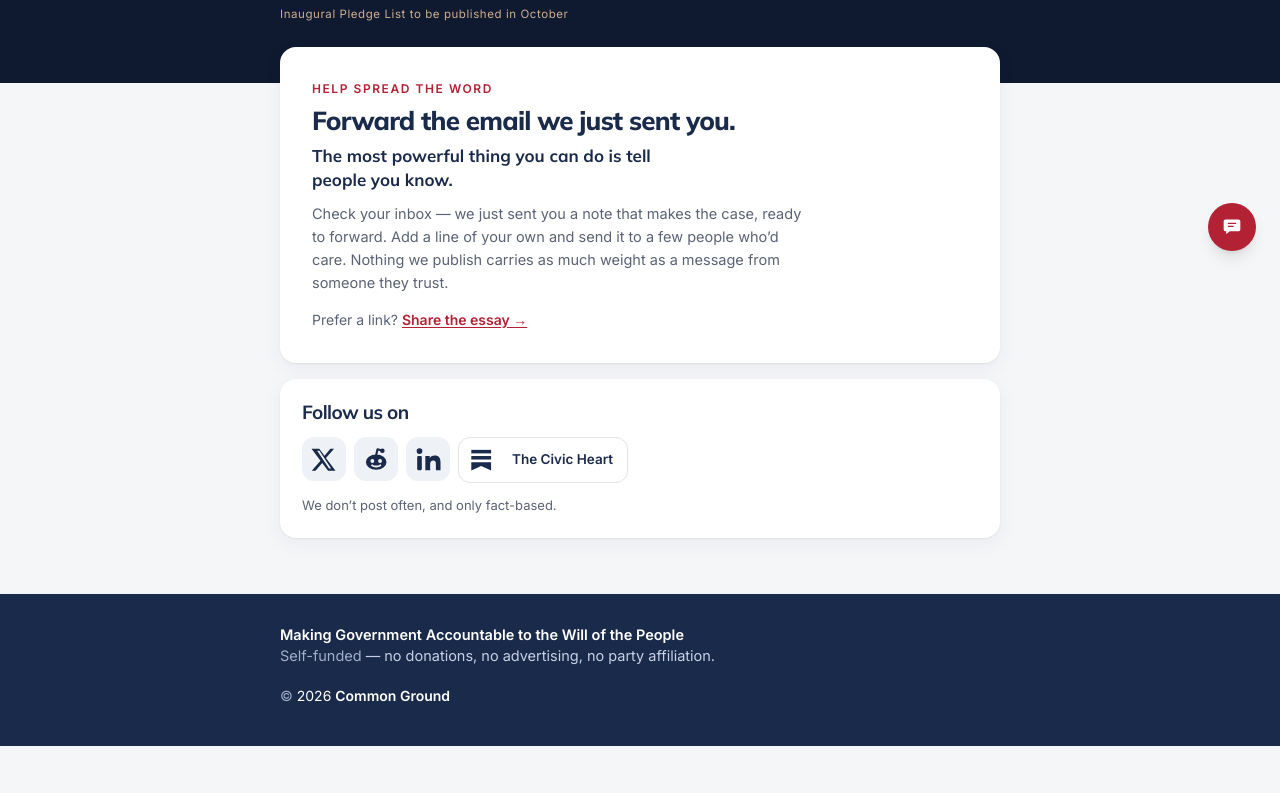
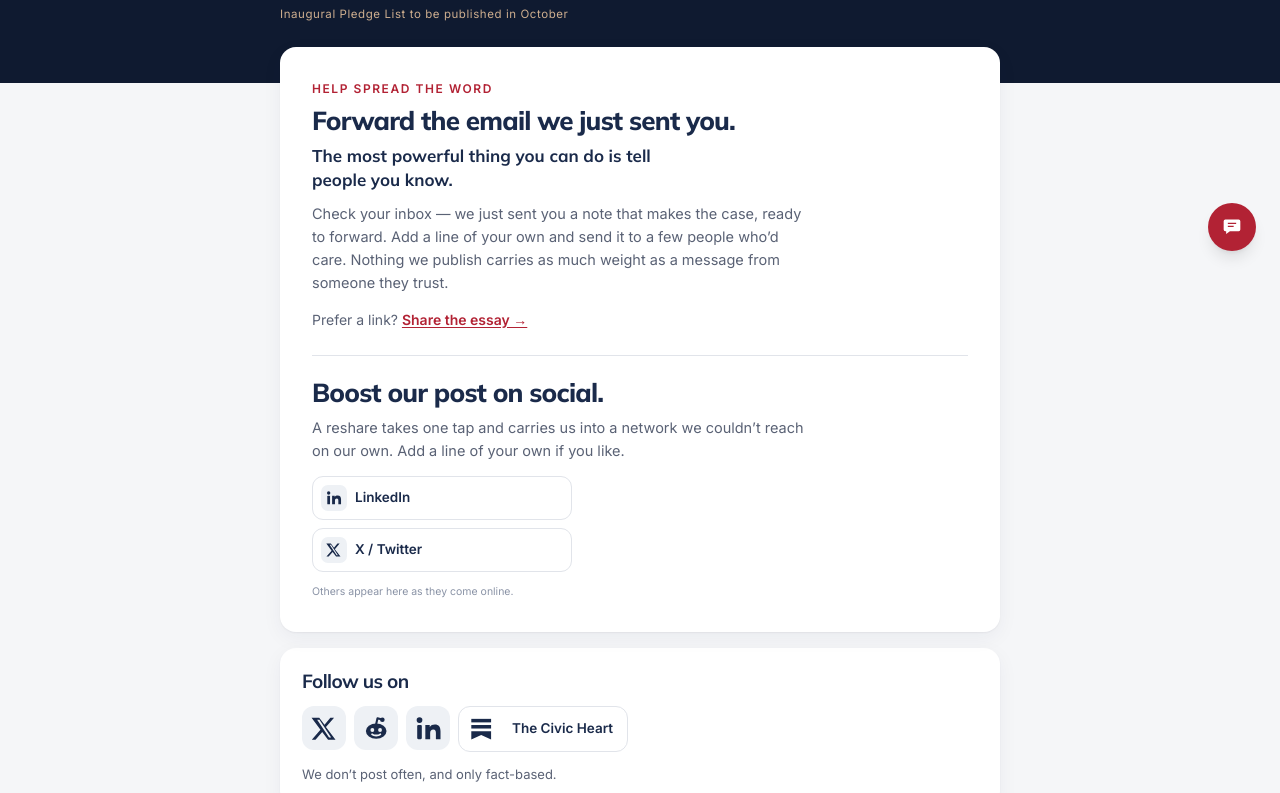
Before and after one commit to common-ground-us/website, a Next.js app: page /thank-you in a window 1280 px wide. Shown: the part 525-1318 px from the top of the page. Before the commit the page ends 1271 px from the top, so only its background shows below. Built offline with nearby package versions, Linux system fonts and the light colour scheme; no server answers.

Commit message:
Launch: pledge flow (Get Involved embed, thank-you, welcome-email flow), Finding Common Ground essay + chart, Contact Tally embeds, Discuss/Share fly-outs, About/Roadmap/Governance/Research/Privacy copy, /pledge redirect

```diff
--- a/src/app/thank-you/page.tsx
+++ b/src/app/thank-you/page.tsx
@@ -22,8 +22,8 @@ export const metadata: Metadata = {
 const FLAGS = {
   pledgeList: true, // static note (no link) — "published in October"
   forward: true,
-  shareLinkedin: false, // BOOST — OFF until a live CG LinkedIn post URL exists (then set URLS.boostLinkedin + flip true)
-  shareX: false, // BOOST — OFF until a live CG X post URL exists (then set URLS.boostX + flip true)
+  shareLinkedin: true, // BOOST — live CG LinkedIn launch post (URLS.boostLinkedin)
+  shareX: true, // BOOST — live CG X launch thread (URLS.boostX)
   followX: true,
   followReddit: true,
   followLinkedin: true,
@@ -33,9 +33,9 @@ const FLAGS = {
 
 /* ── Destinations ───────────────────────────────────────────────────── */
 const URLS = {
-  // BOOST = reshare a LIVE CG post. TODO: real post URLs, or flag off at go-live.
-  boostLinkedin: "#",
-  boostX: "#",
+  // BOOST = reshare a LIVE CG post.
+  boostLinkedin: "https://www.linkedin.com/feed/update/urn:li:share:7498426852491964416/",
+  boostX: "https://x.com/Common1GroundUS/status/2092669046353190917",
   // FOLLOW = CG profiles (confirmed in LinkedIn Readiness v3).
   followLinkedin: "https://www.linkedin.com/company/common-ground-us",
   followX: "https://x.com/Common1GroundUS",
```
